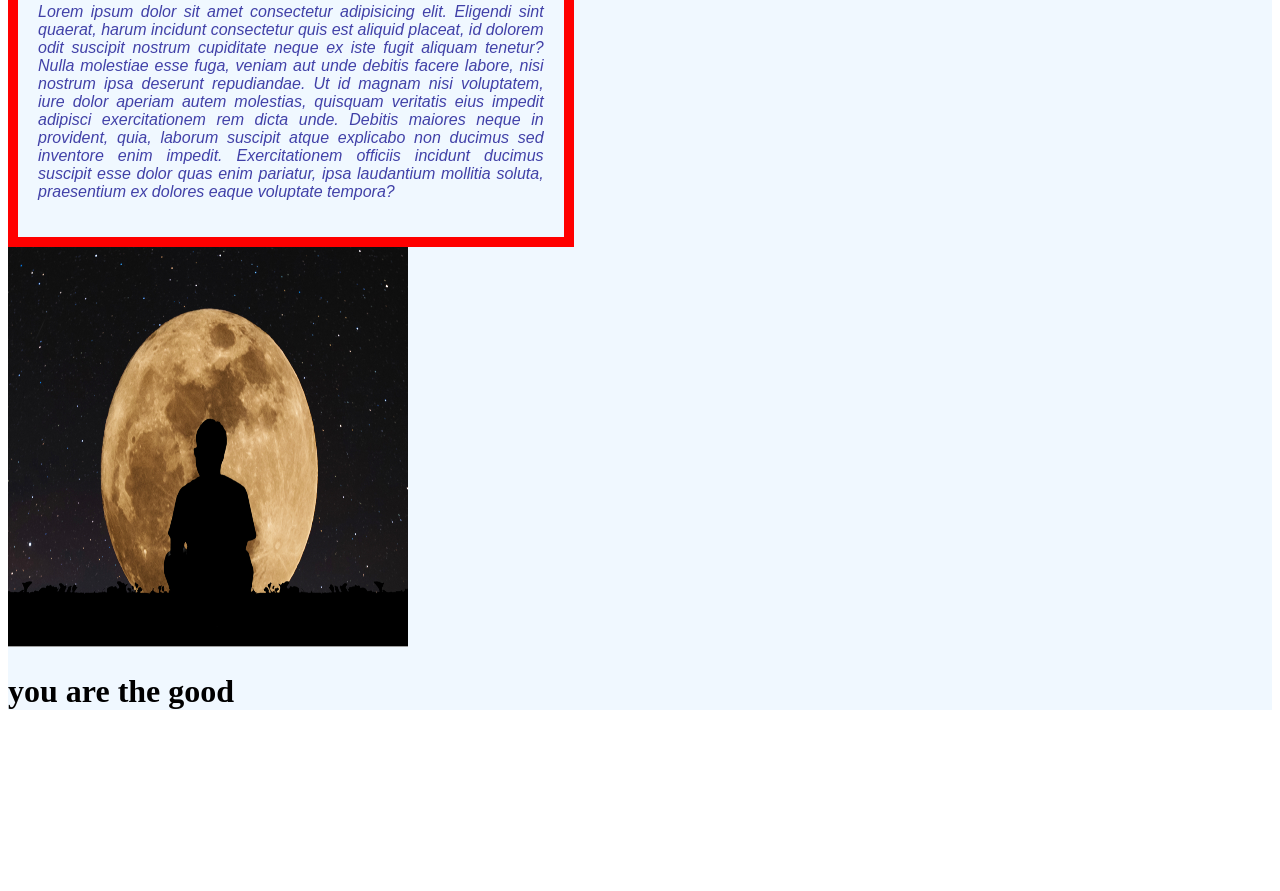
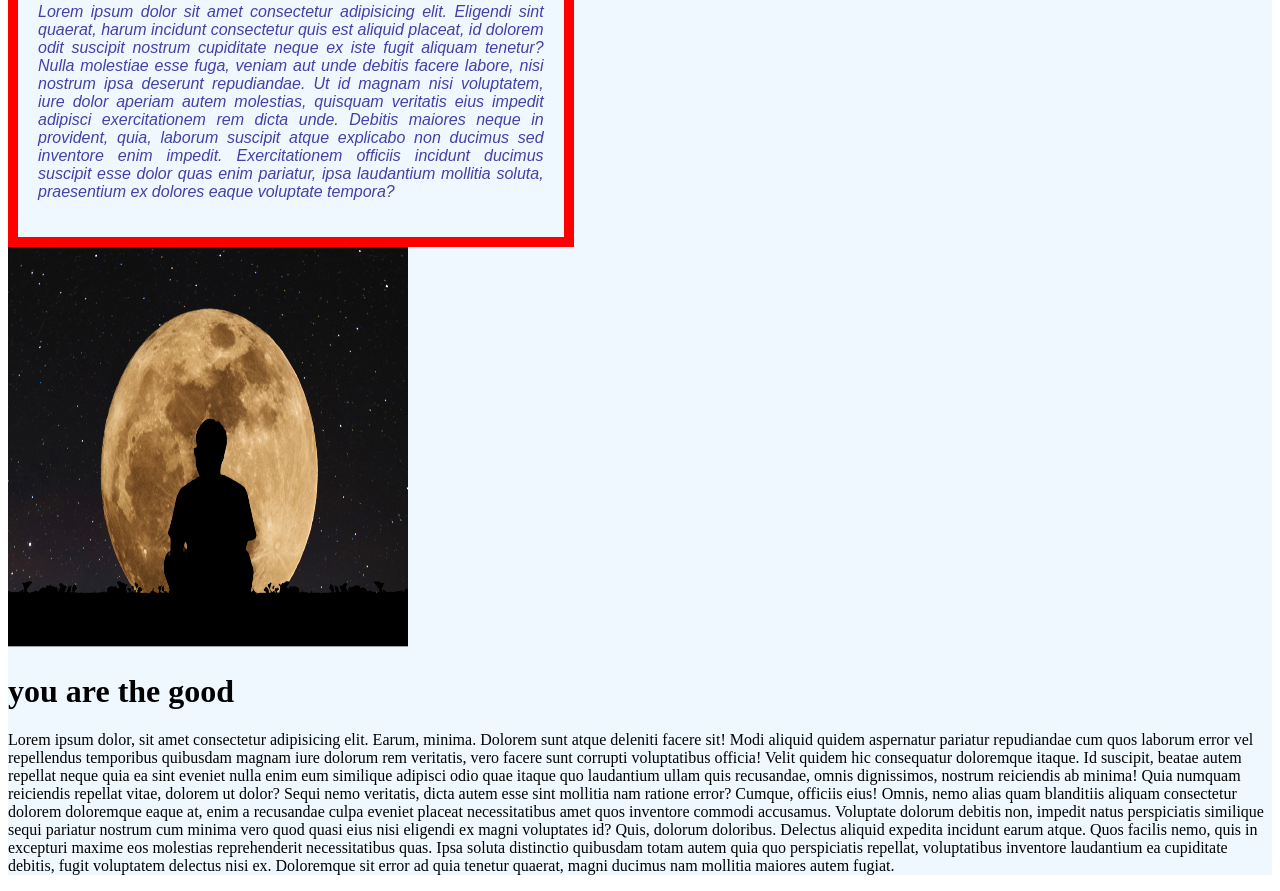
Before and after one commit to MdShohan81/secondtime, a plain HTML site: page index.html in a window 1280 px wide. Shown: the part 219-1110 px from the top of the page. Before the commit the page ends 950 px from the top, so only its background shows below. Drawn offline with Linux system fonts and the light colour scheme.

Commit message:
add new update

```diff
--- a/index.html
+++ b/index.html
@@ -18,6 +18,7 @@
         <div class="rigt-side">
             <img class="header-img" src="header-pic.jpg" alt="image">
             <h1>you are the good</h1>
+            <p>Lorem ipsum dolor, sit amet consectetur adipisicing elit. Earum, minima. Dolorem sunt atque deleniti facere sit! Modi aliquid quidem aspernatur pariatur repudiandae cum quos laborum error vel repellendus temporibus quibusdam magnam iure dolorum rem veritatis, vero facere sunt corrupti voluptatibus officia! Velit quidem hic consequatur doloremque itaque. Id suscipit, beatae autem repellat neque quia ea sint eveniet nulla enim eum similique adipisci odio quae itaque quo laudantium ullam quis recusandae, omnis dignissimos, nostrum reiciendis ab minima! Quia numquam reiciendis repellat vitae, dolorem ut dolor? Sequi nemo veritatis, dicta autem esse sint mollitia nam ratione error? Cumque, officiis eius! Omnis, nemo alias quam blanditiis aliquam consectetur dolorem doloremque eaque at, enim a recusandae culpa eveniet placeat necessitatibus amet quos inventore commodi accusamus. Voluptate dolorum debitis non, impedit natus perspiciatis similique sequi pariatur nostrum cum minima vero quod quasi eius nisi eligendi ex magni voluptates id? Quis, dolorum doloribus. Delectus aliquid expedita incidunt earum atque. Quos facilis nemo, quis in excepturi maxime eos molestias reprehenderit necessitatibus quas. Ipsa soluta distinctio quibusdam totam autem quia quo perspiciatis repellat, voluptatibus inventore laudantium ea cupiditate debitis, fugit voluptatem delectus nisi ex. Doloremque sit error ad quia tenetur quaerat, magni ducimus nam mollitia maiores autem fugiat.</p>
         </div>
     </div>
 </body>
```
